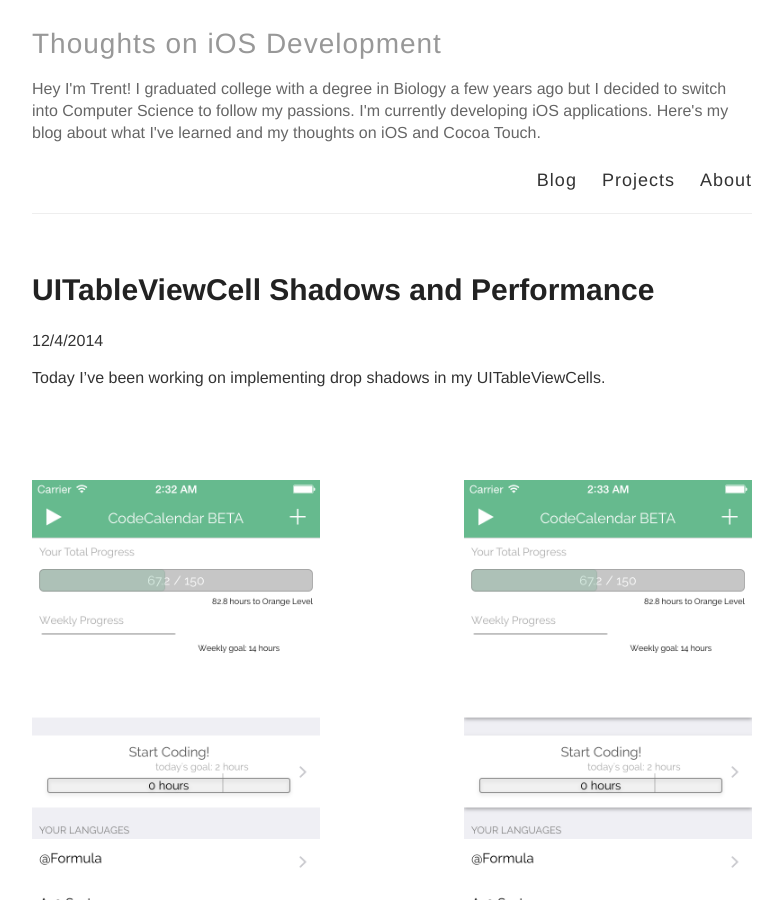
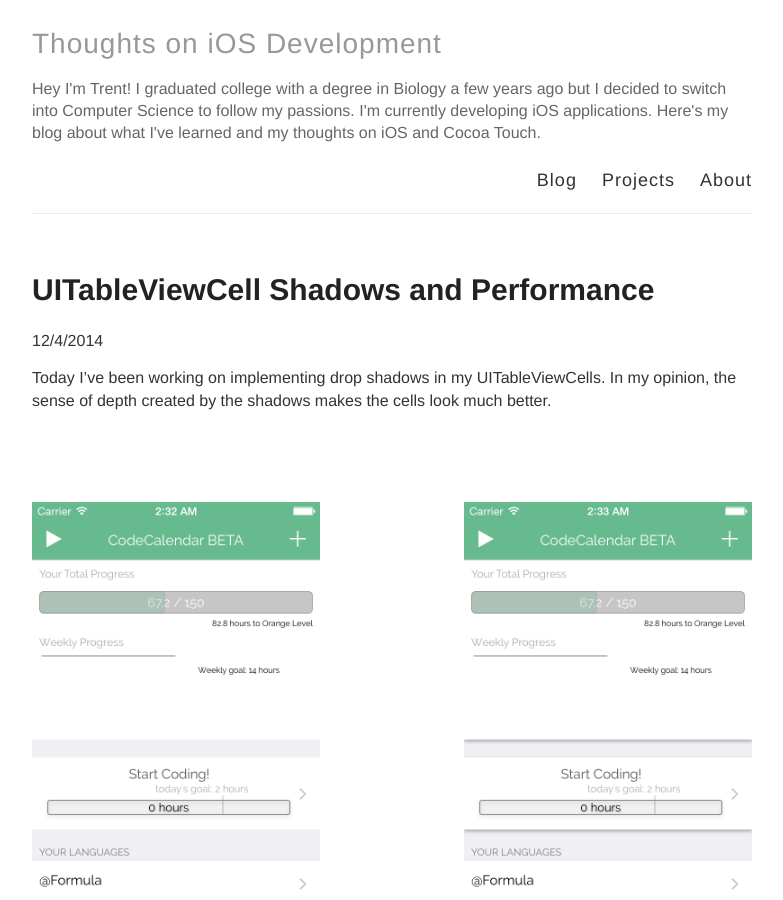
Before and after one commit to trentyou/trentyou.github.io, a Jekyll site: the page built from _posts/2014-12-4-UITableViewCell Shadows and Performance.md, in a window 1280 px wide and 900 px high. Shown: the whole window, without its empty margins (248-1031 px from the left). Built offline with Jekyll 4.4.1, drawn with Linux system fonts in a browser that asks for light colours.

Commit message:
Updated 2014-12-4-UITableViewCell Shadows and Performance.md

```diff
--- a/_posts/2014-12-4-UITableViewCell Shadows and Performance.md
+++ b/_posts/2014-12-4-UITableViewCell Shadows and Performance.md
@@ -8,7 +8,7 @@
 
 12/4/2014
 
-Today I've been working on implementing drop shadows in my UITableViewCells.
+Today I've been working on implementing drop shadows in my UITableViewCells. In my opinion, the sense of depth created by the shadows makes the cells look much better.
 
 <br>
 <br>
```
